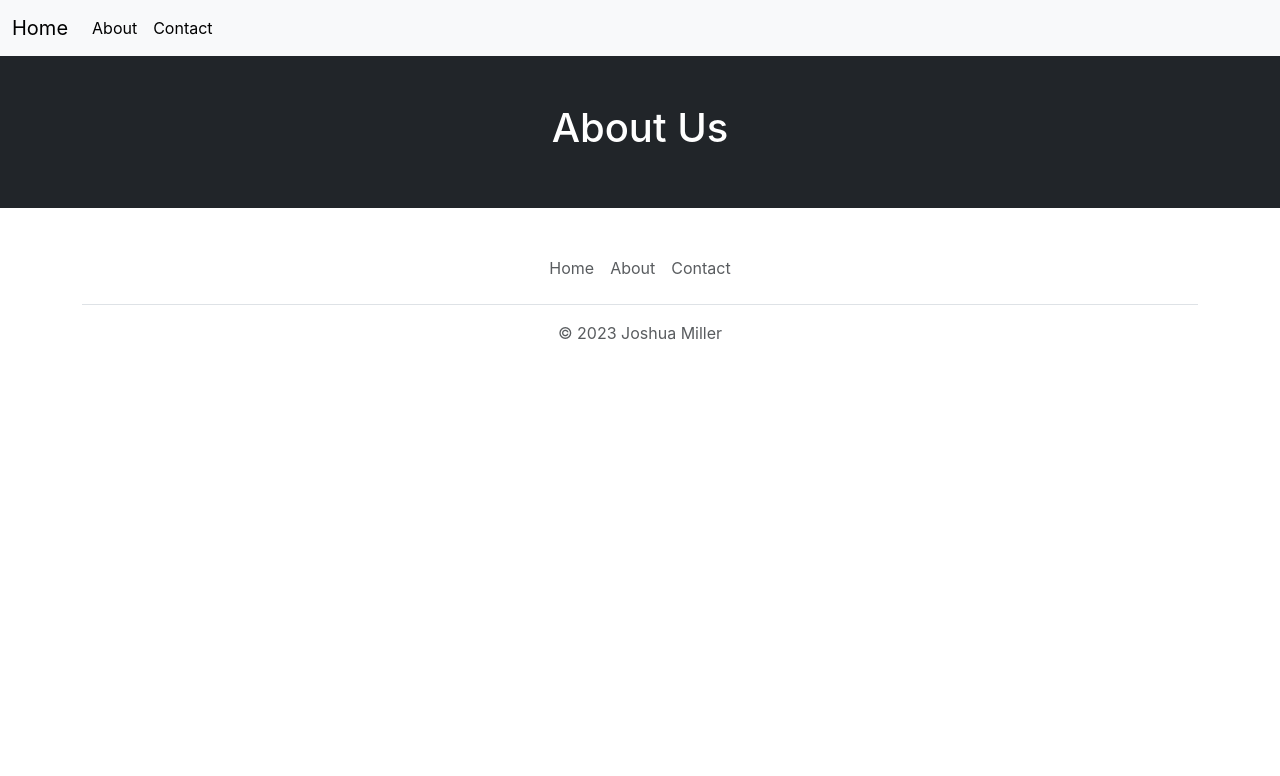
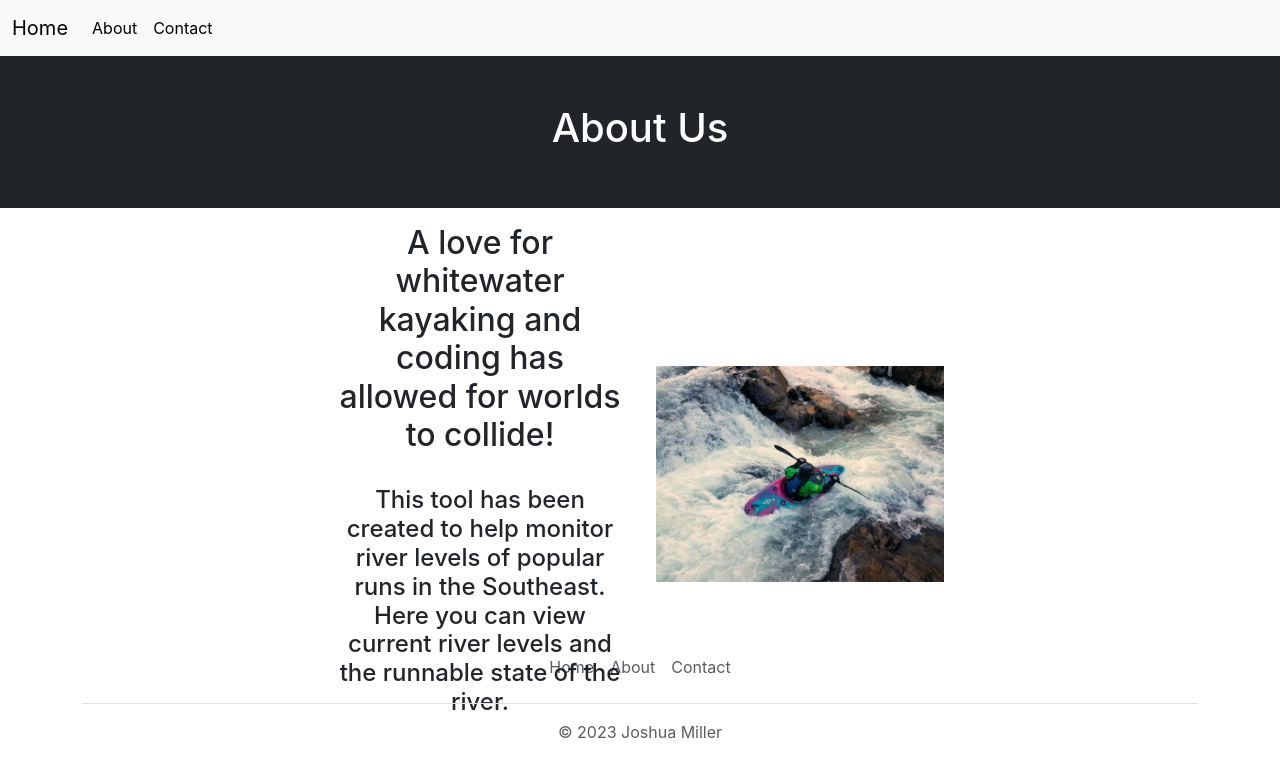
Before and after one commit to joshuafmiller/River-Level-Project, a React (Create React App) app in the folder my-app/: page /about in a window 1280 px wide. Shown: the top 776 px of the page. Built offline with nearby package versions, Linux system fonts and the light colour scheme.

Commit message:
about and contact pages complete

```diff
--- a/my-app/src/components/AboutView.js
+++ b/my-app/src/components/AboutView.js
@@ -1,9 +1,25 @@
 import Hero from "./Hero";
+import kayak from "./kayak.jpg";
 
 const About = () => {
     return(
         <div>
             <Hero text="About Us" />
+            <div class= "w-25 p-3 text-center d-inline-block">
+            </div>
+            <div class= "w-25 p-3 text-center d-inline-block align-middle">
+            <h2>A love for whitewater kayaking and coding has allowed for worlds to collide!
+            </h2>
+            <br></br>
+            <h4>This tool has been created to help monitor river levels of popular runs in the Southeast.  Here you can view current river levels and the runnable state of the river.
+            </h4>
+            </div>
+            <div class= "w-25 p-3 text-center align-middle d-inline-block">
+            <img src={kayak} style={{width:"100%"}}></img>
+            </div>
+            <div class= "w-25 p-3 text-center d-inline-block">
+            </div>
+
         </div>
     );
 };
--- a/my-app/src/components/ContactView.js
+++ b/my-app/src/components/ContactView.js
@@ -1,9 +1,29 @@
 import Hero from "./Hero";
+import ellie from "./ellie.jpg";
 
 const Contact = () => {
     return(
         <div>
             <Hero text="Contact Us" />
+            <div>
+            <div class= "w-25 p-3 text-center d-inline-block">
+            </div>
+            <div class= "w-25 p-3 text-center d-inline-block align-middle">
+            <h2>Please contact us with any questions, comments, or concerns!
+            </h2>
+            <br></br>
+            <h4>Do you want a specific river added?  Please let me know which river and if possible I can add it to the list!
+            </h4>
+            <h5>Please email joshuafmiller@outlook.com with any questions, comments, or concerns.  Feel free to send Ellie (the best dog!) any fan mail as well!
+            </h5>
+            </div>
+            <div class= "w-25 p-3 text-center align-middle d-inline-block mt-5">
+            <img src={ellie} style={{width:"75%", height: "auto", transform: "rotate(90deg)"}}></img>
+            </div>
+            <div class= "w-25 p-3 text-center d-inline-block">
+            </div>
+
+        </div>
         </div>
     );
 };
--- a/my-app/src/components/Footer.js
+++ b/my-app/src/components/Footer.js
@@ -2,7 +2,7 @@
 const Footer = () => {
 
     return(
-<div class="container">
+<div class="container fixed-bottom">
   <footer class="py-3 my-4">
     <ul class="nav justify-content-center border-bottom pb-3 mb-3">
       <li class="nav-item"><a href="/" class="nav-link px-2 text-muted">Home</a></li>
```
Also changed, not shown: my-app/src/components/kayak.jpg (added), 1 other file (tests, documents, lock files or other folders).
